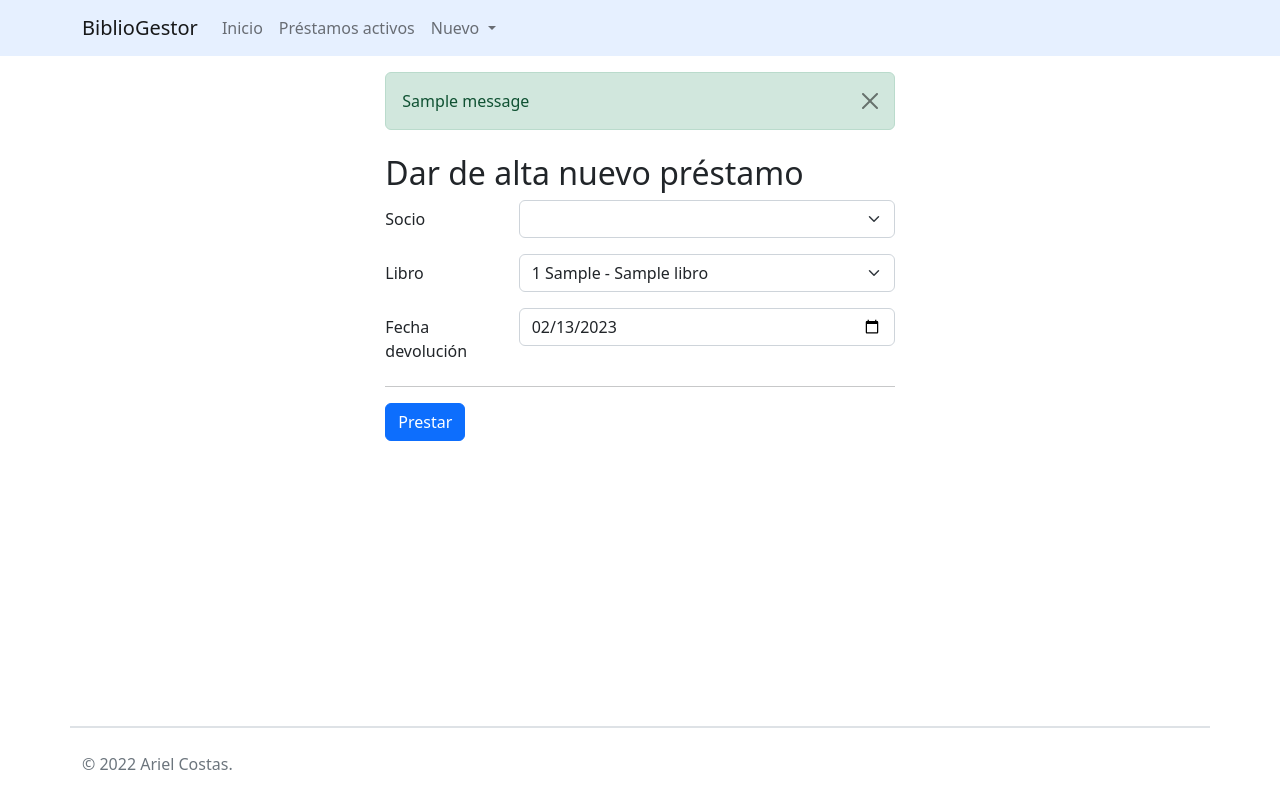
After one commit to arielcostas/gestor_bibliotecas, a Django app: page /prestamos/new in a window 1280 px wide. The commit adds this page. Run offline with Django 4.2, Linux system fonts and the light colour scheme; tables that the repository leaves empty hold one stand-in row (values such as "Sample post"); one stand-in notice (Sample message) is shown; lists and menus that the app fills with data are empty; some libraries are stand-ins or nearby versions.

Commit message:
Prestar libros

```diff
--- a/bibliotecasApp/forms/__init__.py
+++ b/bibliotecasApp/forms/__init__.py
@@ -1,3 +1,3 @@
-from .nuevosocioform import *
-from .nuevolibroform import *
-from .gestionbloqueo import *
+from .socio import *
+from .libro import *
+from .bloqueo import *
--- /dev/null
+++ b/bibliotecasApp/forms/prestamos.py
@@ -0,0 +1,18 @@
+from django.core.validators import MinLengthValidator, MaxLengthValidator
+from django.forms import forms, CharField, DateField
+
+
+class NuevoPrestamoForm(forms.Form):
+	socio = CharField(
+		label='Socio',
+		validators=[
+			MinLengthValidator(9),
+			MaxLengthValidator(9),
+		],
+	)
+	libro = CharField(
+		label='Libro',
+	)
+	fecha_devolucion = DateField(
+		label='Fecha de devolución',
+	)
--- a/bibliotecasApp/models/libro.py
+++ b/bibliotecasApp/models/libro.py
@@ -12,3 +12,6 @@ class Libro(models.Model):
 	class Meta:
 		verbose_name = 'Libro'
 		verbose_name_plural = 'Libros'
+
+	def is_prestado(self):
+		return self.prestamo_set.filter(fecha_devolucion_real__isnull=True).exists()
--- a/bibliotecasApp/views/prestamos.py
+++ b/bibliotecasApp/views/prestamos.py
@@ -1,8 +1,48 @@
+from datetime import datetime, timedelta
+
+from django.contrib import messages
+from django.http import HttpResponseRedirect
 from django.shortcuts import render
 
-from bibliotecasApp.models import Prestamo
+from bibliotecasApp.forms.prestamos import NuevoPrestamoForm
+from bibliotecasApp.models import Prestamo, Socio, Libro
 
 
 def lista_prestamos(request):
 	prestamos = Prestamo.objects.filter(fecha_devolucion_real__isnull=True)
 	return render(request, 'prestamos/index.html', {'prestamos': prestamos})
+
+
+def nuevo_prestamo(request):
+	if request.method == 'POST':
+		form = NuevoPrestamoForm(request.POST)
+		if form.is_valid():
+			l = Libro.objects.get(codigo=form.cleaned_data['libro'])
+			s = Socio.objects.get(dni=form.cleaned_data['socio'])
+
+			if l.is_prestado():
+				messages.error(request, 'El libro ya está prestado')
+			elif s.bloqueado_hasta is not None:
+				if s.bloqueado_hasta > datetime.now().date():
+					messages.error(request, 'El socio está bloqueado')
+				else:
+					s.bloqueado_hasta = None
+					s.save()
+			else:
+				Prestamo.objects.create(
+					libro=l,
+					socio=s,
+					fecha_prestamo=datetime.now(),
+					fecha_devolucion=form.cleaned_data['fecha_devolucion'],
+				).save()
+
+				messages.success(request, 'Préstamo realizado correctamente.')
+				return HttpResponseRedirect('/')
+	else:
+		form = NuevoPrestamoForm()
+
+	form.fields['fecha_devolucion'].initial = datetime.now().date().replace(month=datetime.now().date().month + 1)
+	socios = Socio.objects.all().filter(bloqueado_hasta=None)
+	libros = Libro.objects.all()
+	libros = [l for l in libros if not l.is_prestado()]
+	return render(request, 'prestamos/new.html', {'form': form, 'libros': libros, 'socios': socios})
--- a/gestorBibliotecas/urls.py
+++ b/gestorBibliotecas/urls.py
@@ -13,4 +13,5 @@ urlpatterns = [
 	path('libros/new', views.nuevo_libro, name='libros_new'),
 
 	path('prestamos', views.lista_prestamos, name='prestamo_index'),
+	path('prestamos/new', views.nuevo_prestamo, name='prestamo_new'),
 ]
--- a/templates/_fragments/header.html
+++ b/templates/_fragments/header.html
@@ -28,6 +28,7 @@
 					<ul class="dropdown-menu">
 						<li><a class="dropdown-item" href="{% url 'socios_new' %}">Socio</a></li>
 						<li><a class="dropdown-item" href="{% url 'libros_new' %}">Libro</a></li>
+						<li><a class="dropdown-item" href="{% url 'prestamo_new' %}">Préstamo</a></li>
 					</ul>
 				</li>
 
--- /dev/null
+++ b/templates/prestamos/new.html
@@ -0,0 +1,65 @@
+<!DOCTYPE html>
+<html lang="en">
+<head>
+	{% include "_fragments/head.html" %}
+
+	<title>Nuevo préstamo - Gestor bibliotecas</title>
+</head>
+<body class="d-flex flex-column min-vh-100">
+{% include "_fragments/header.html" %}
+
+<main class="flex-grow-1 container py-3 col-5">
+	{% if messages %}
+		{% for message in messages %}
+			<div class="alert alert-{{ message.tags }} alert-dismissible fade show">
+				{{ message }}
+				<button type="button" class="btn-close" data-bs-dismiss="alert"
+						aria-label="Close"></button>
+			</div>
+		{% endfor %}
+	{% endif %}
+
+	<h2 class="mt-4">Dar de alta nuevo préstamo</h2>
+	<form action="/prestamos/new" method="post">
+		{% csrf_token %}
+		<div class="row mb-3">
+			<label for="socio" class="col-sm-3 col-form-label">Socio</label>
+			<div class="col-sm-9">
+				<select class="form-select" id="socio" name="socio">
+					{% for socio in socios %}
+						<option value="{{ socio.dni }}">
+							{{ socio.apellidos }}, {{ socio.nombre }} ({{ socio.dni }})
+						</option>
+					{% endfor %}
+				</select>
+			</div>
+		</div>
+		<div class="row mb-3">
+			<label for="libro" class="col-sm-3 col-form-label">Libro</label>
+			<div class="col-sm-9">
+				<select class="form-select" id="libro" name="libro">
+					{% for libro in libros %}
+						<option value="{{ libro.codigo }}">{{ libro.codigo }} {{ libro.autor }}
+							- {{ libro.titulo }}</option>
+					{% endfor %}
+				</select>
+			</div>
+		</div>
+		<div class="row mb-3">
+			<label for="fecha_devolucion" class="col-sm-3 col-form-label">Fecha devolución</label>
+			<div class="col-sm-9">
+				<input type="date" class="form-control" id="fecha_devolucion"
+					   name="fecha_devolucion"
+					   value="{{ form.fecha_devolucion.initial|date:'Y-m-d' }}">
+			</div>
+		</div>
+		<hr class="my-3"/>
+		<div class="d-flex align-items-center">
+			<button type="submit" class="btn btn-primary">Prestar</button>
+		</div>
+	</form>
+</main>
+
+{% include "_fragments/footer.html" %}
+</body>
+</html>
```
Also changed, not shown: bibliotecasApp/forms/bloqueo.py (renamed from bibliotecasApp/forms/gestionbloqueo.py), bibliotecasApp/forms/libro.py (renamed from bibliotecasApp/forms/nuevolibroform.py), bibliotecasApp/forms/socio.py (renamed from bibliotecasApp/forms/nuevosocioform.py).
